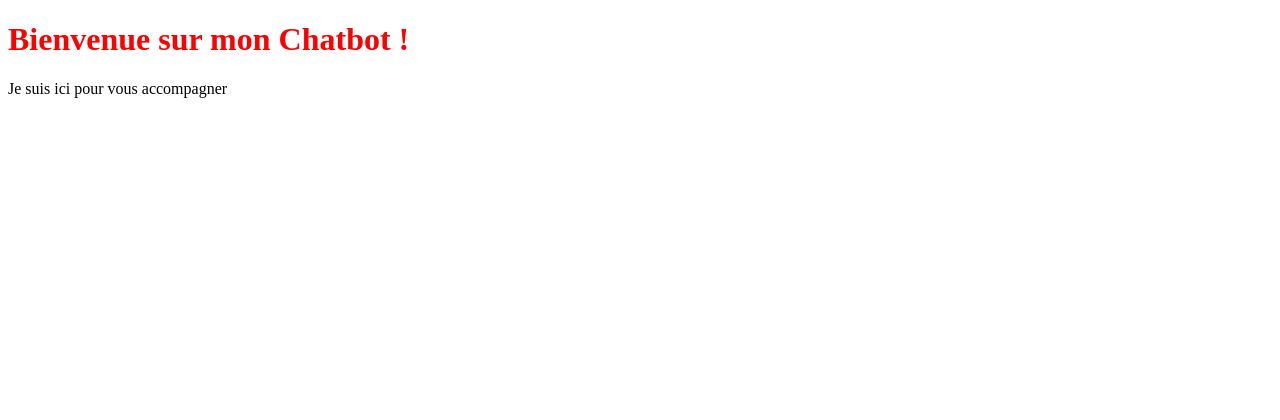
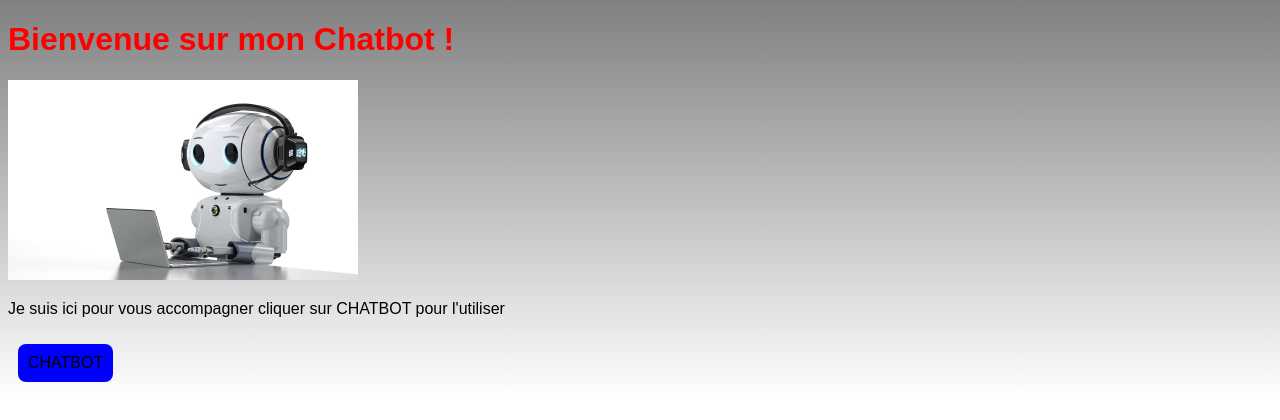
Before and after one commit to emixame18/Chatbot, a plain HTML site: page index.html in a window 1280 px wide. Drawn offline with Linux system fonts and the light colour scheme.

Commit message:
ajout assets

```diff
--- a/assets/css/styles.css
+++ b/assets/css/styles.css
@@ -1,3 +1,30 @@
+body{
+    font-family: Arial, Helvetica, sans-serif;
+    background-image: linear-gradient(to bottom,grey,white);
+    background-repeat:no-repeat;
+}
 h1{
     color:red
 }
+img{
+    width: 350px;
+    height: 200px;
+}
+.btLink{
+    display: inline-block;
+    text-decoration: none;
+    color: inherit;
+    background-color: blue;
+    padding: 10px;
+    margin: 10px;
+    border-radius: 8px;
+    transition: .3s;
+}
+.btLink:hover{
+    background-color: red;
+}
+.test{
+    padding: 10px;
+    margin: 50px;
+    text-align: center
+}
--- a/index.html
+++ b/index.html
@@ -9,6 +9,8 @@
 </head>
 <body>
     <h1>Bienvenue sur mon Chatbot !</h1>
-    <p>Je suis ici pour vous accompagner</p>
+    <img src="chatbot.jpg">
+    <p>Je suis ici pour vous accompagner cliquer sur CHATBOT pour l'utiliser </p>
+    <a  class="btLink" href=index2.html>CHATBOT</a>
 </body>
 </html>
```
Also changed, not shown: index2.html (added, +23 -0 lines), chatbot.jpg (added).
